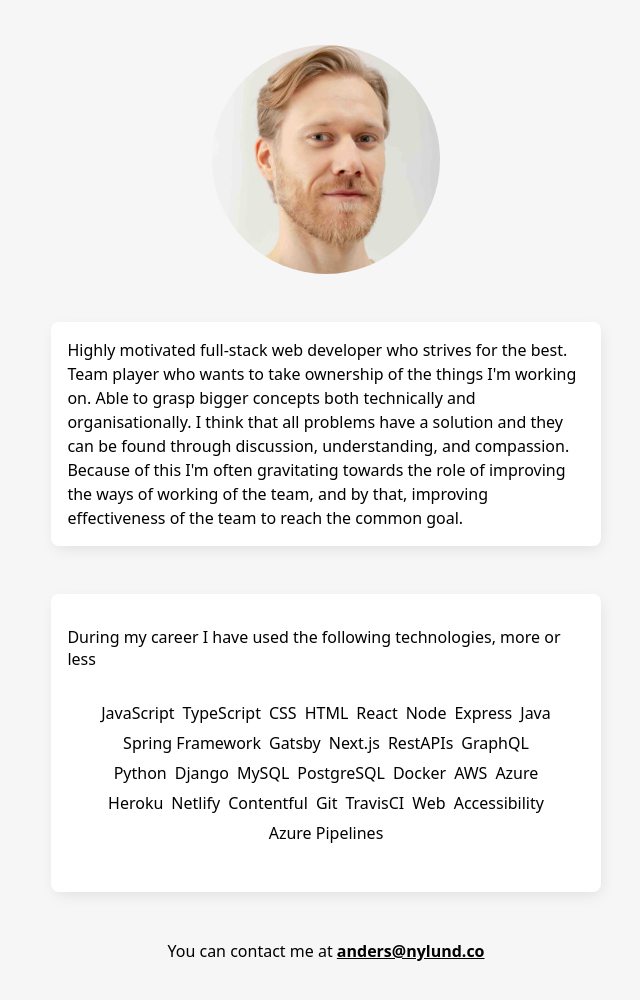
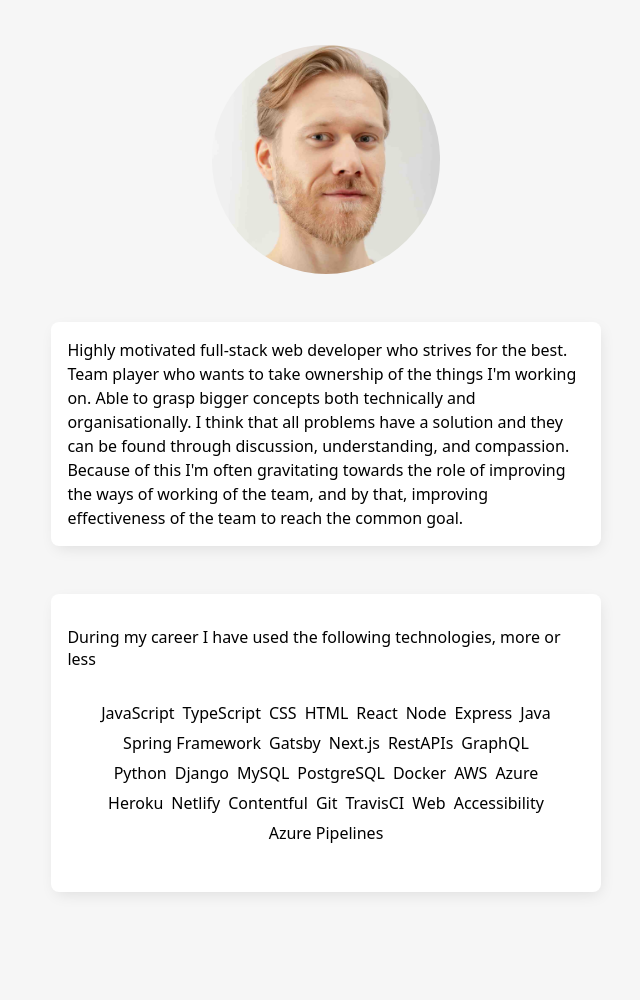
Before and after one commit to andersnylund/nylund, an Astro site: page / in a window 1280 px wide. Shown: the part 100-1100 px from the top of the page, without its empty margins (314-954 px from the left). After the commit the page ends 1072 px from the top, so only its background shows below. Built offline with nearby package versions, Linux system fonts and the light colour scheme; Astro itself is replaced by a stand-in of ours.

Commit message:
Remove contact

```diff
--- a/src/pages/index.astro
+++ b/src/pages/index.astro
@@ -52,11 +52,6 @@ import Layout from '../layouts/Layout.astro';
         <li>Azure Pipelines</li>
       </ul>
     </section>
-    <p class="contact">
-      You can contact me at <a href="mailto:anders@nylund.co"
-        >anders@nylund.co</a
-      >
-    </p>
   </main>
 </Layout>
 
```
